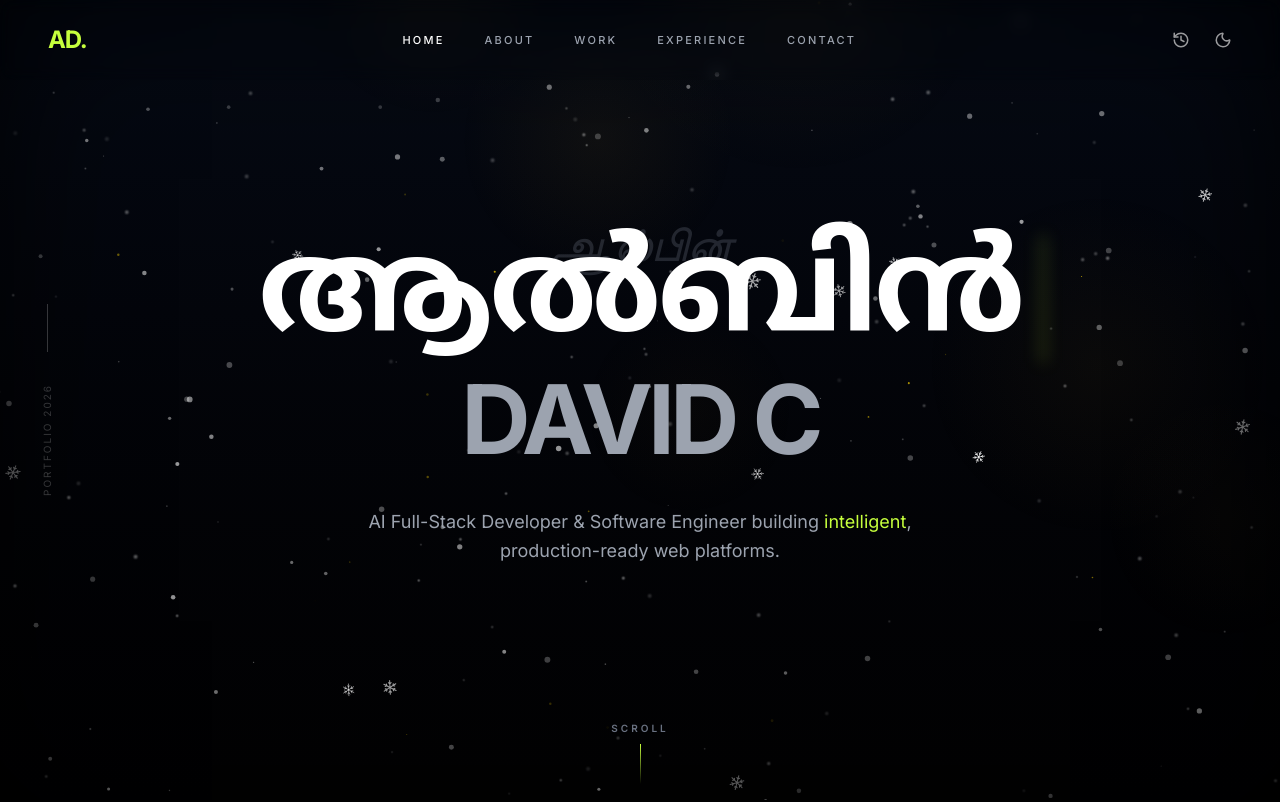
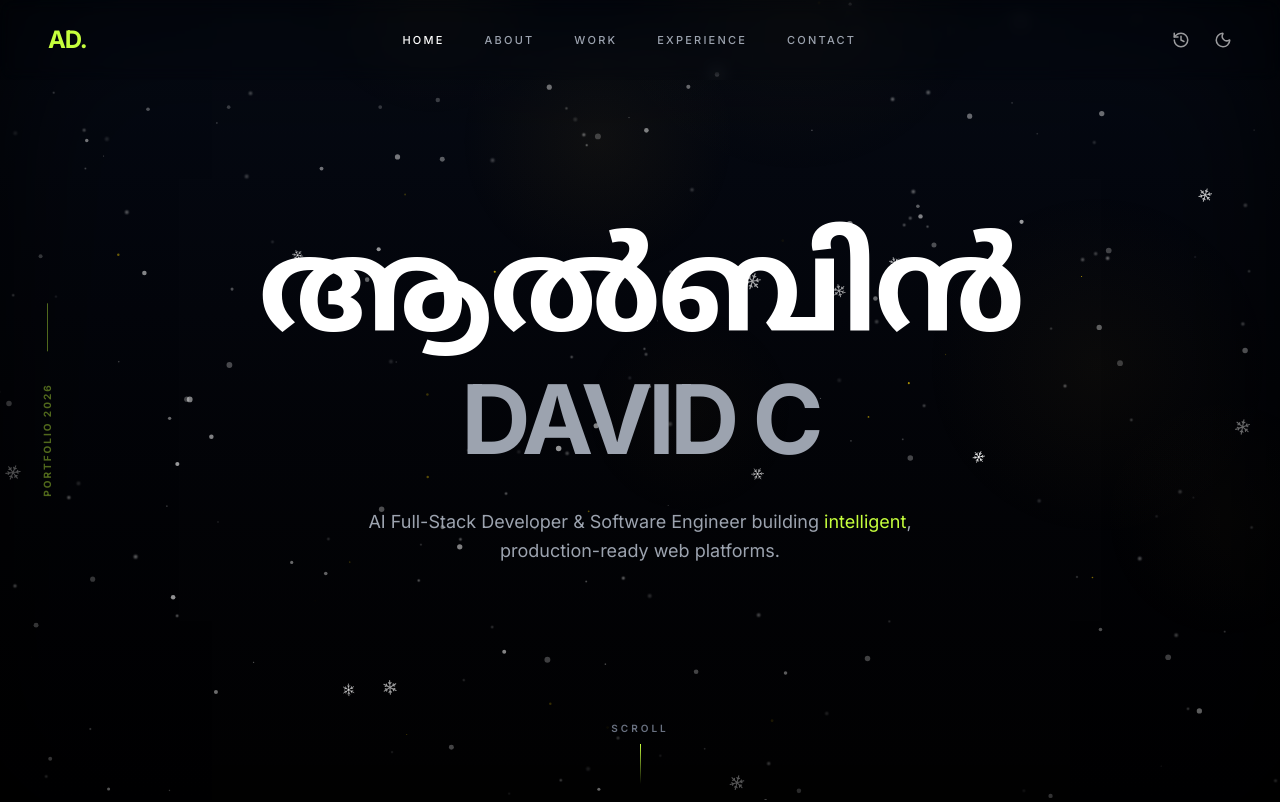
Before and after one commit to albindavidc/snow-portfolio, a React (Vite) app: page / in a window 1280 px wide. Shown: the top 802 px of the page. Built offline with nearby package versions, Linux system fonts and the light colour scheme.

Commit message:
refactor: clean up hero design and reorder education items
- Remove visual clutter from the CyclingName component.
- Update side rail styling in the Hero section for better visibility.
- Reorder education history for improved narrative flow.

```diff
--- a/src/components/Content.tsx
+++ b/src/components/Content.tsx
@@ -135,14 +135,14 @@ export const Content: React.FC = () => {
 
           <div className="grid grid-cols-1 md:grid-cols-2 gap-6">
              <EducationItem
+               degree="MEAN Stack Development"
+               institution="Brototype"
+               year="2025"
+             />
+             <EducationItem
                degree="Mechatronics (MR) Engineering"
                institution="APJ Abdul Kalam Technological University"
                year="2023"
-             />
-             <EducationItem
-               degree="MEAN Stack Development"
-               institution="Brototype"
-               year="2025"
              />
              <EducationItem
                degree="UX Design"
--- a/src/components/CyclingName.tsx
+++ b/src/components/CyclingName.tsx
@@ -41,11 +41,6 @@ export const CyclingName: React.FC = () => {
       tabIndex={0}
       aria-label="Albin (multilingual)"
     >
-      {/* Multilingual Trace Layer (Visualizing the cycle) */}
-      <div className='absolute -top-4 left-1/2 -translate-x-1/2 text-[var(--text-subtle)] font-serif text-5xl opacity-30 italic pointer-events-none select-none hidden md:block'>
-        {NAME_VARIANTS[(currentIndex + 1) % NAME_VARIANTS.length].text}
-      </div>
-
       <AnimatePresence mode="popLayout">
         <motion.div
           key={currentIndex}
@@ -56,7 +51,6 @@ export const CyclingName: React.FC = () => {
           className={`text-[var(--text-main)] text-6xl sm:text-7xl md:text-8xl lg:text-9xl font-bold tracking-tight mb-2 leading-none relative ${NAME_VARIANTS[currentIndex].font}`}
         >
           {NAME_VARIANTS[currentIndex].text}
-          <div className='absolute -right-2 md:-right-6 top-0 w-1 md:w-1.5 h-full bg-[var(--color-brand)]/20 blur-sm pointer-events-none'></div>
         </motion.div>
       </AnimatePresence>
     </div>
--- a/src/components/Hero.tsx
+++ b/src/components/Hero.tsx
@@ -85,9 +85,9 @@ export const Hero: React.FC = () => {
       </motion.div>
 
       {/* Subtle Side Rails */}
-      <div className="absolute left-10 top-1/2 -translate-y-1/2 hidden lg:flex flex-col gap-8 opacity-20 pointer-events-none z-10">
-        <div className="w-px h-12 bg-[var(--text-main)] mx-auto"></div>
-        <div className="text-[10px] rotate-180 tracking-[0.2em]" style={{ writingMode: 'vertical-rl' }}>PORTFOLIO 2026</div>
+      <div className="absolute left-10 top-1/2 -translate-y-1/2 hidden lg:flex flex-col gap-8 opacity-40 pointer-events-none z-10">
+        <div className="w-px h-12 bg-[var(--color-brand)] mx-auto"></div>
+        <div className="text-[10px] rotate-180 tracking-[0.2em] text-[var(--color-brand)] font-bold" style={{ writingMode: 'vertical-rl' }}>PORTFOLIO 2026</div>
       </div>
 
     </section>
```
